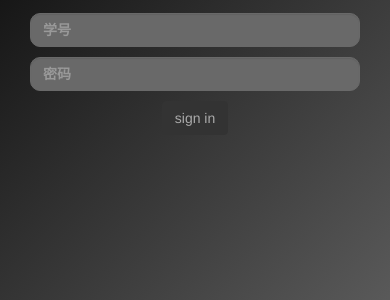
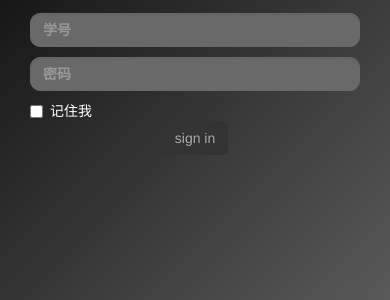
Before and after one commit to Njupt-Sast-Network/Recruit, a PHP site: page /DbName/recruit/Home/View/Index/login.html in a window 390 px wide. Shown: the part 236-536 px from the top of the page. Run offline with PHP 8.4, Linux system fonts and the light colour scheme.

Commit message:
记住我选项

```diff
--- a/public/css/style.css
+++ b/public/css/style.css
@@ -201,6 +201,9 @@ span a:hover{
 .navbar-nav>li>a {
     line-height: 50px;
 }
+.checkbox {
+  margin: 0 50px 0 50px;
+}
 
 @media (min-width:600px){.tablecontain{width: 500px;}}
 @media (min-width:992px){.tablecontain{width: 800px;}}
@@ -210,7 +213,7 @@ span a:hover{
 @media (min-width:370px){#identifyingPicture{margin:-34px 0 0 120px;}}
 @media (max-width:767px){.nav>li>a{padding: 0 5px 0 20px;} .nav-link{height: 30px;}
                          .navbar-nav>li>a{line-height: 30px;} .form-group{margin: 0 0 10px 0;}
-                         .RL>li>a{padding: 0 10px 0 10px;}}
+                         .RL>li>a{padding: 0 10px 0 10px;}.checkbox{margin: 0;}}
 /*@media (max-width:400px){.control{display:none;}
                            .control-btn{position: absolute;top: 50px;left: -100px;}}*/
 /*@media (min-width:600px){.tablecontain{width: 500px;}}*/
--- a/recruit/Home/View/Index/login.html
+++ b/recruit/Home/View/Index/login.html
@@ -48,6 +48,11 @@
             </div>
             <div class="form-group">
               <input type="passWord" class="form-control" id="inputPassWord" placeholder="密码" checked="">
+            </div>
+            <div class="checkbox">
+                <label>
+                    <input type="checkbox"> 记住我
+                </label>
             </div>
           </form>
           <!--信息提交按钮-->
```
